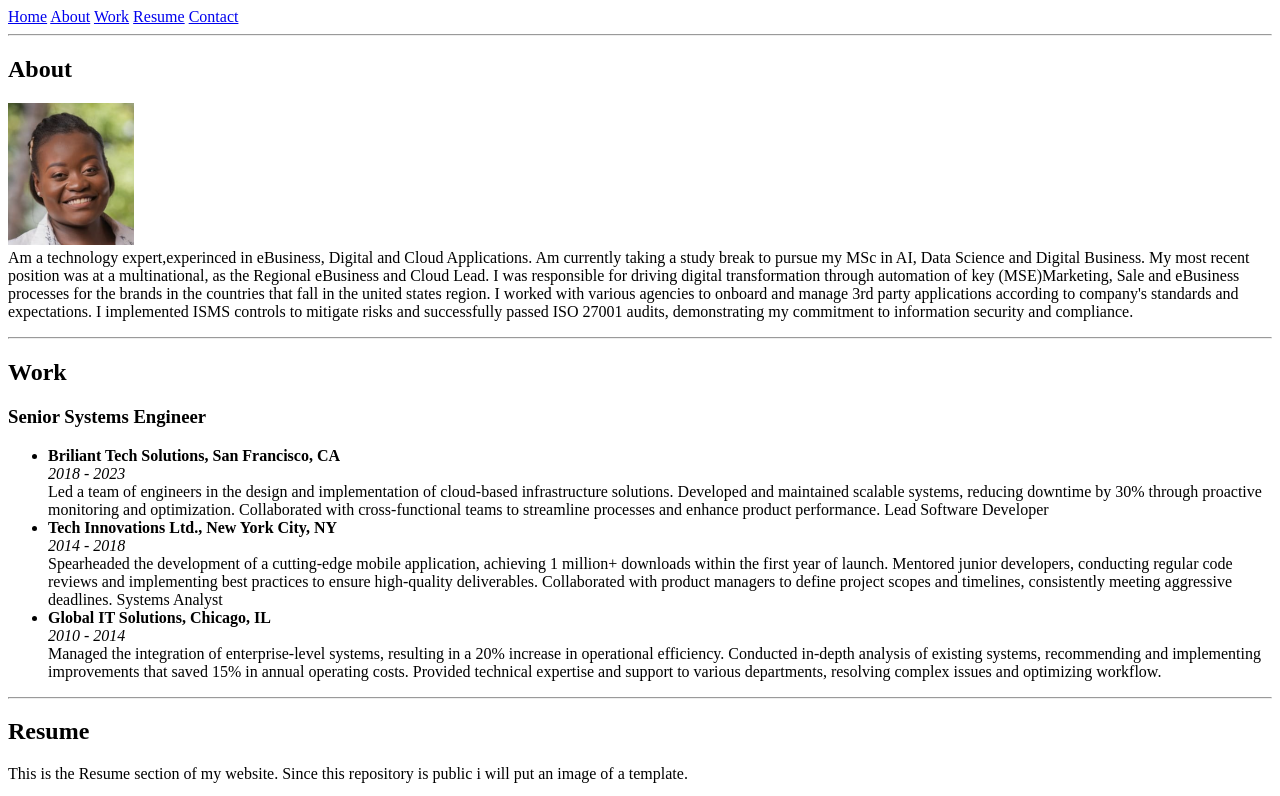
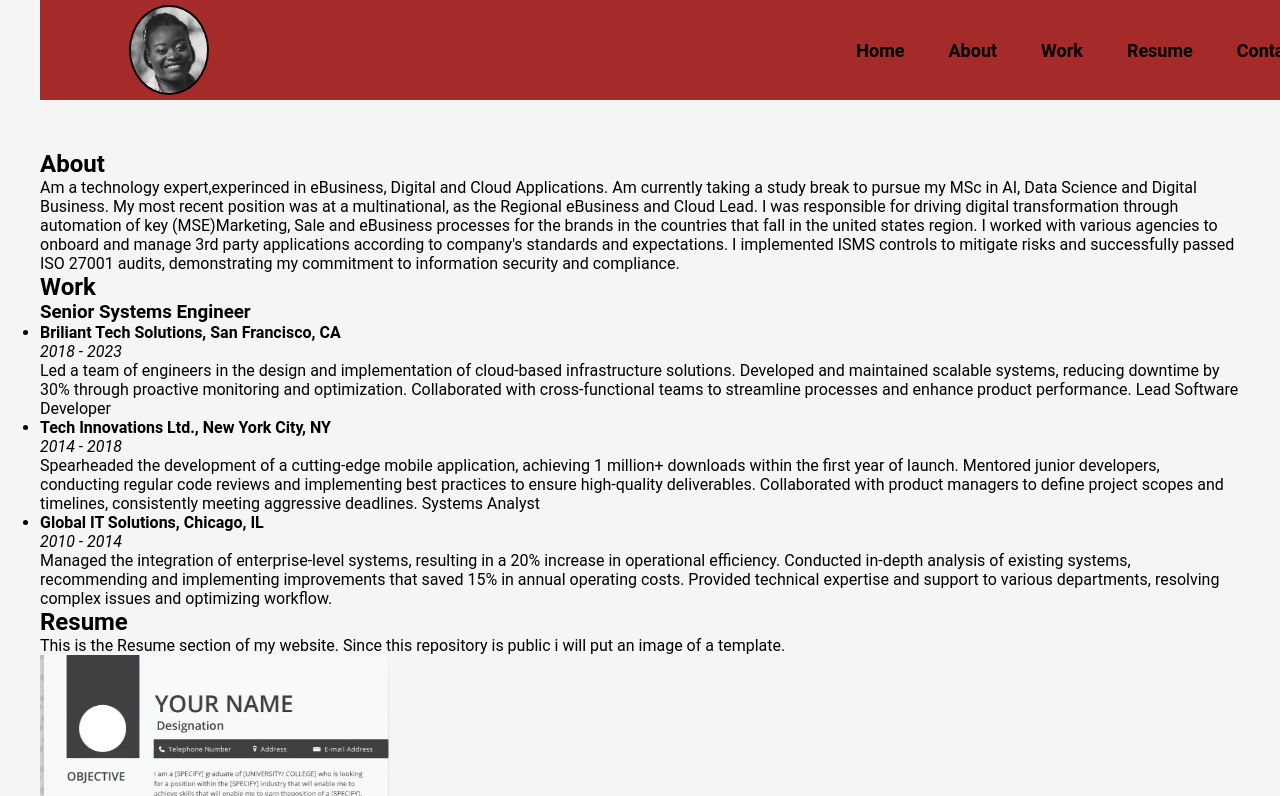
Before and after one commit to FionaAmuda/GoMyCode-CSS-Checkpoint, a plain HTML site: page index.html in a window 1280 px wide. Shown: the top 796 px of the page. Drawn offline with Linux system fonts and the light colour scheme.

Commit message:
new changes

```diff
--- a/index.html
+++ b/index.html
@@ -1,33 +1,33 @@
 <!DOCTYPE html>
 <html lang="en">
 <head>
-   <!--Title, is captured within the head tags*/-->
+   <!--Title, is captured within the head tags-->
   <title>Personal Website</title>
-  <!--styling for Nav, Section and Footer*/-->
+  <link rel="stylesheet" href="./styles.css"/>
 </head>
 <body>
-  <!--
-1- Create the navbar: home, about, work, resume, contact
--->
+  <div class="wrapper">
+  <!--navbar: home, about, work, resume, contact-->
 <header id="home">
-
-<nav>
-
- <a href="#home">Home</a></li>
- <a href="#about">About</a></li>
- <a href="#work">Work</a>
- <a href="#resume">Resume</a></li>
- <a href="#contact">Contact</a></li>
-
+  <div class="image">
+  <img src="images/headshotbw.png" alt="profile photo">
+  </div>
+<nav id="nav-bar">
+<ul>
+ <li><a href="#home">Home</a></li>
+ <li><a href="#about">About</a></li>
+ <li><a href="#work">Work</a></li>
+ <li><a href="#resume">Resume</a></li>
+ <li><a href="#contact">Contact</a></li>
+ </ul>
 </nav>
 </header>
-<hr/>
+<!--2- Create the “about” section, ”work” section, ”resume” section, and ”contact” section (using HTML Forms)-->
+<main>
+<section id="about">
+  <h2>About</h2>
 
-<!--2- Create the “about” section, ”work” section, ”resume” section, and ”contact” section (using HTML Forms)-->
-<section id="about">
-
-  <h2>About</h2>
-  <p><img src="images/headshot.png" width="10%" height="10%" alt="profile photo"><br>
+  <p>
     Am a technology expert,experinced in eBusiness, Digital and Cloud Applications.
     Am currently taking a study break to pursue my MSc in AI, Data Science and Digital Business.
     My most recent position was at a multinational, as the Regional eBusiness and Cloud Lead.
@@ -97,10 +97,13 @@
   <img src="/Images/Contact.png" width=500px alt="contact form image">
 </section>
 <hr/>
+
+</main>
 <!-- 3- Create the page footer. -->
 <footer>
   <p>&copy; 2023 My Personal Website</p>
+
 </footer>
-
+</div>
 </body>
 </html>
--- a/styles.css
+++ b/styles.css
@@ -0,0 +1,66 @@
+*{
+    font-family: 'Roboto', sans-serif;
+    box-sizing: border-box;
+    border: 0;
+    margin: 0;
+    padding: 0;
+}
+body{
+   background:whitesmoke;
+   color:black;
+}
+.wrapper{
+   width: calc(100% - 5em);
+   margin-inline: auto;
+}
+
+header{
+    display: flex;
+    align-items: center;
+    justify-content: space-between;
+    flex-wrap: wrap;
+    height: 100px;
+    position: fixed;
+    top: 0;
+    background-color: brown;
+    width: 100%;
+  }
+
+  main{
+   margin-top: 150px;
+  }
+
+  .home{
+   position: fixed;
+  }
+ .image{
+ height: 90%;
+ width: 20%;
+ margin: auto 1px;
+ display: flex;
+ align-items: center;
+ justify-content: center;
+ }
+  .image img{
+   width:auto;
+   height:100%;
+   border-radius:50%;
+   border: 2px solid black
+  }
+
+ nav ul li{
+    display: inline;
+    margin: 10px 20px;
+ }
+
+ nav ul li a{
+    text-decoration: none;
+    color:black;
+    font-size: 18px;
+    font-weight: bolder;
+
+ }
+
+  nav ul li a:hover{
+    color:green;
+  }
```
Also changed, not shown: testing.scss (added, +36 -0 lines), images/headshotbw.png (added).
